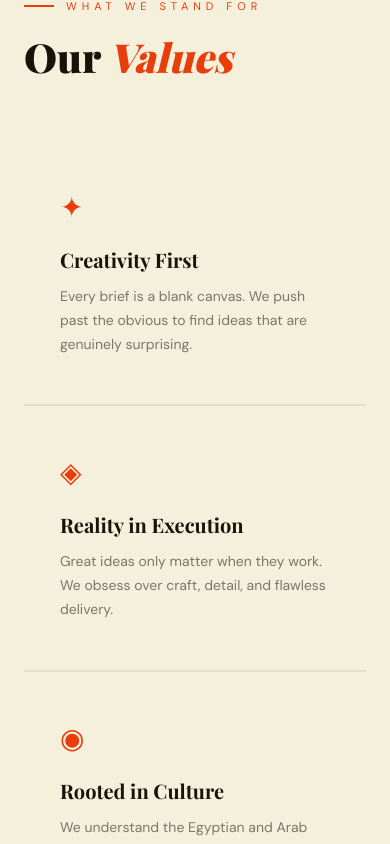
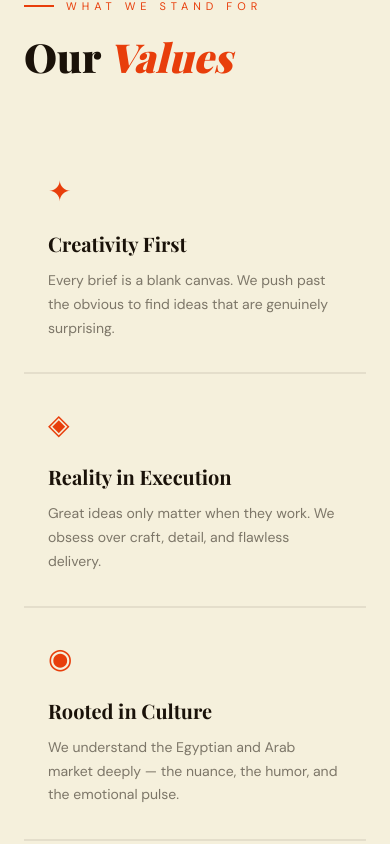
Before and after one commit to ibrahim-ahmed26/Plus-Portofilio, a Next.js app: page /about in a window 390 px wide. Shown: the part 1894-2738 px from the top of the page. Built offline with nearby package versions, Linux system fonts and the light colour scheme; a web font is replaced by a local one.

Commit message:
Latest Update For About Page

```diff
--- a/src/app/about/page.module.css
+++ b/src/app/about/page.module.css
@@ -195,7 +195,6 @@
   color: rgba(245, 240, 220, 0.6);
 }
 
-/* RESPONSIVE */
 @media (max-width: 900px) {
   .hero {
     padding: 0 24px 60px;
@@ -213,6 +212,9 @@
   .valuesGrid {
     grid-template-columns: 1fr;
   }
+  .valueCard {
+    padding: 32px 24px;
+  }
   .stats {
     grid-template-columns: 1fr 1fr;
   }
```
